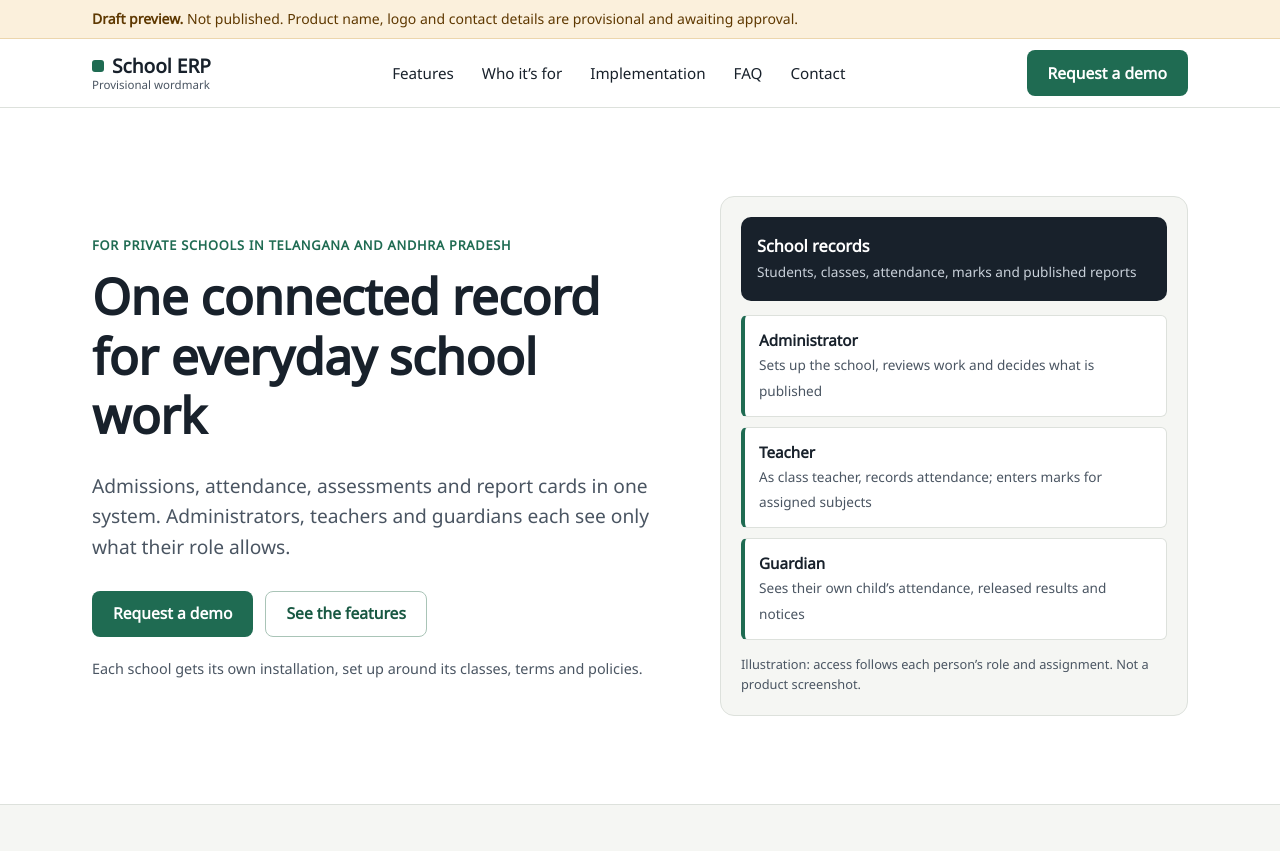
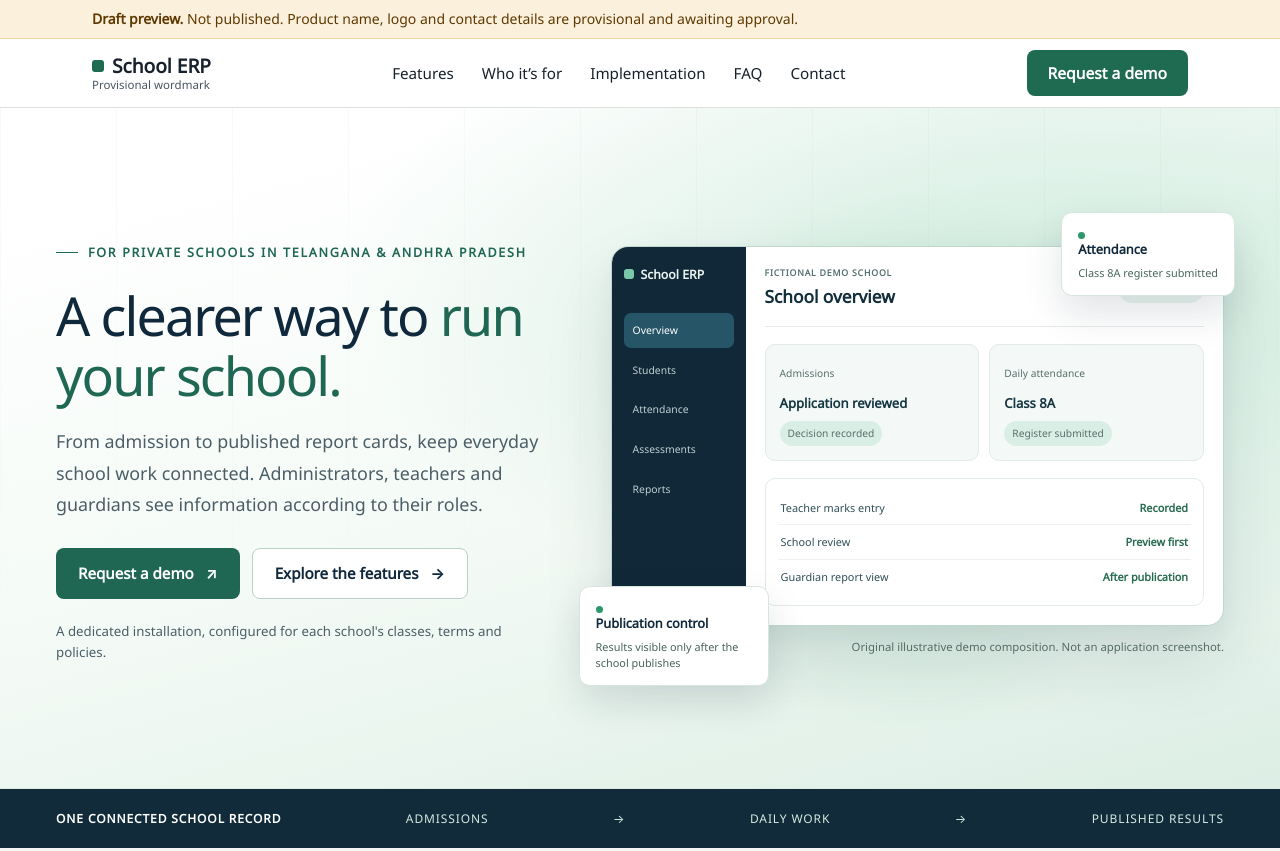
Before and after one commit to Joseph5157/school-erp-go-to-market, an Astro site in the folder website/: page / in a window 1280 px wide. Shown: the top 851 px of the page. Built offline with nearby package versions, Linux system fonts and the light colour scheme; Astro itself is replaced by a stand-in of ours.

Commit message:
GTM-WEBSITE-V2: replace homepage hero with product-led visual pilot

```diff
--- a/website/src/pages/index.astro
+++ b/website/src/pages/index.astro
@@ -2,53 +2,95 @@
 import BaseLayout from '../layouts/BaseLayout.astro';
 import CtaBand from '../components/CtaBand.astro';
 import { site, demoHref } from '../data/site';
+import '../styles/home-v2.css';
 ---
 
 <BaseLayout
   title={site.wordmark}
   description="School administration for private schools in Telangana and Andhra Pradesh: admissions, attendance, assessments, report cards and a guardian portal in one connected record."
 >
-  <section class="hero">
-    <div class="wrap hero-grid">
-      <div>
-        <span class="eyebrow">For private schools in Telangana and Andhra Pradesh</span>
-        <h1>One connected record for everyday school work</h1>
-        <p class="lead">
-          Admissions, attendance, assessments and report cards in one system. Administrators, teachers and
-          guardians each see only what their role allows.
-        </p>
-        <div class="btn-row">
-          <a class="btn btn-primary" href={demoHref}>Request a demo</a>
-          <a class="btn btn-secondary" href="/features/">See the features</a>
+  <!-- GTM-WEBSITE-V2 P1: first-screen design pilot. Demo composition, not a product screenshot. -->
+  <div class="home-v2">
+    <section class="v2-hero" aria-labelledby="v2-hero-heading">
+      <div class="wrap v2-hero-grid">
+        <div class="v2-hero-copy">
+          <span class="v2-label">For private schools in Telangana &amp; Andhra Pradesh</span>
+          <h1 id="v2-hero-heading">A clearer way to <span>run your school.</span></h1>
+          <p class="v2-hero-lead">
+            From admission to published report cards, keep everyday school work connected.
+            Administrators, teachers and guardians see information according to their roles.
+          </p>
+          <div class="v2-hero-actions">
+            <a class="v2-btn v2-btn-primary" href={demoHref}>Request a demo <span aria-hidden="true">↗</span></a>
+            <a class="v2-btn v2-btn-secondary" href="/features/">Explore the features <span aria-hidden="true">→</span></a>
+          </div>
+          <p class="v2-hero-note">
+            A dedicated installation, configured for each school's classes, terms and policies.
+          </p>
         </div>
-        <p class="hero-note">Each school gets its own installation, set up around its classes, terms and policies.</p>
+        <figure class="v2-hero-art" aria-labelledby="v2-art-caption">
+          <div class="v2-float v2-float-one" aria-hidden="true">
+            <strong><span class="v2-float-dot"></span>Attendance</strong>
+            <span>Class 8A register submitted</span>
+          </div>
+          <div class="v2-product-window" role="img"
+            aria-label="Original illustrative school administration interface showing an overview, a reviewed admission, submitted attendance and report-card publication stages. Not a screenshot of the application.">
+            <div class="v2-product-sidebar" aria-hidden="true">
+              <div class="v2-sidebar-brand"><i class="v2-sidebar-mark"></i>School ERP</div>
+              <span class="v2-sidebar-link is-active">Overview</span>
+              <span class="v2-sidebar-link">Students</span>
+              <span class="v2-sidebar-link">Attendance</span>
+              <span class="v2-sidebar-link">Assessments</span>
+              <span class="v2-sidebar-link">Reports</span>
+            </div>
+            <div class="v2-ui-main" aria-hidden="true">
+              <div class="v2-ui-top">
+                <div>
+                  <div class="v2-ui-eyebrow">Fictional demo school</div>
+                  <div class="v2-ui-title">School overview</div>
+                </div>
+                <span class="v2-ui-year">Academic year</span>
+              </div>
+              <div class="v2-ui-grid">
+                <div class="v2-ui-tile">
+                  <span>Admissions</span>
+                  <strong>Application reviewed</strong>
+                  <span class="v2-ui-pill">Decision recorded</span>
+                </div>
+                <div class="v2-ui-tile">
+                  <span>Daily attendance</span>
+                  <strong>Class 8A</strong>
+                  <span class="v2-ui-pill">Register submitted</span>
+                </div>
+              </div>
+              <div class="v2-ui-bottom">
+                <div class="v2-ui-row"><span>Teacher marks entry</span><b class="v2-ui-state">Recorded</b></div>
+                <div class="v2-ui-row"><span>School review</span><b class="v2-ui-state">Preview first</b></div>
+                <div class="v2-ui-row"><span>Guardian report view</span><b class="v2-ui-state">After publication</b></div>
+              </div>
+            </div>
+          </div>
+          <div class="v2-float v2-float-two" aria-hidden="true">
+            <strong><span class="v2-float-dot"></span>Publication control</strong>
+            <span>Results visible only after the school publishes</span>
+          </div>
+          <figcaption id="v2-art-caption" class="v2-art-caption">
+            Original illustrative demo composition. Not an application screenshot.
+          </figcaption>
+        </figure>
       </div>
-
-      <figure class="role-visual" aria-labelledby="role-visual-caption">
-        <div class="record-core">
-          <strong>School records</strong>
-          <span>Students, classes, attendance, marks and published reports</span>
-        </div>
-        <ul class="role-rows">
-          <li class="role-row">
-            <strong>Administrator</strong>
-            <span>Sets up the school, reviews work and decides what is published</span>
-          </li>
-          <li class="role-row">
-            <strong>Teacher</strong>
-            <span>As class teacher, records attendance; enters marks for assigned subjects</span>
-          </li>
-          <li class="role-row">
-            <strong>Guardian</strong>
-            <span>Sees their own child’s attendance, released results and notices</span>
-          </li>
-        </ul>
-        <figcaption id="role-visual-caption" class="role-visual-caption">
-          Illustration: access follows each person’s role and assignment. Not a product screenshot.
-        </figcaption>
-      </figure>
+    </section>
+    <div class="v2-proof-strip" aria-label="Core school workflow">
+      <div class="wrap v2-proof-inner">
+        <span class="v2-proof-lead">One connected school record</span>
+        <span>Admissions</span>
+        <span aria-hidden="true">→</span>
+        <span>Daily work</span>
+        <span aria-hidden="true">→</span>
+        <span>Published results</span>
+      </div>
     </div>
-  </section>
+  </div>
 
   <section class="section" aria-labelledby="problem-heading">
     <div class="wrap split">
```
